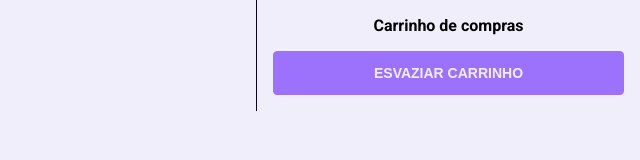
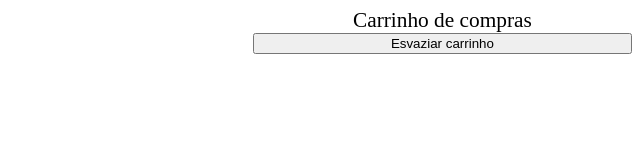
Before and after one commit to betrybe/decioneto2-test, a website: page index.html in a window 1280 px wide. Shown: the whole page, without its empty margins (640-1280 px from the left). Drawn offline with Linux system fonts and the light colour scheme.

Commit message:
trocados os estilos para o anterior

```diff
--- a/style.css
+++ b/style.css
@@ -1,37 +1,7 @@
-@import url('https://fonts.googleapis.com/css2?family=Roboto:wght@400;700&display=swap');
-
-:root {
-  --white-violet: #F1EEFC;
-  --violet: #9c72fd;
-  --royal-violet: #572fda;
-  --dark-violet: #0c0128;
-}
-
-* {
-  margin: 0;
-  padding: 0;
-  box-sizing: border-box;
-}
-
-body {
-  font-family: 'Roboto', sans-serif;
-  font-size: 16px;
-  background-color: #F1EEFC;
-
-  -webkit-font-smoothing: antialiased;
-
-  min-height: 100vh;
-}
-
-button {
-  cursor: pointer;
-}
-
 .container {
   display: flex;
   justify-content: space-around;
   width: 100%;
-  min-height: 100vh;
 }
 
 .items {
@@ -39,8 +9,6 @@ button {
   flex-basis: 70%;
   flex-wrap: wrap;
   justify-content: center;
-
-  height: 100%;
 }
 
 .item {
@@ -52,8 +20,6 @@ button {
   height: auto;
   margin: 5px;
   width: 200px;
-
-  color: var(--dark-violet)
 }
 
 .item .item__sku {
@@ -82,38 +48,10 @@ button {
   display: flex;
   flex-basis: 30%;
   flex-flow: column wrap;
-
-  padding: 1rem;
-
-  border-left: 1px solid var(--dark-violet);
-
-  height: 100%
 }
 
 .cart .cart__title {
+  flex-basis: 1;
+  font-size: 16pt;
   text-align: center;
-  font-weight: 700;
-
-  margin-bottom: 1rem;
 }
-
-.empty-cart {
-  background-color: var(--violet);
-  border: 1px solid var(--violet);
-  padding: 0.8rem 2rem;
-
-  text-transform: uppercase;
-  font-weight: 700;
-  font-size: 14px;
-
-  color: var(--white-violet);
-
-  border-radius: 4px;
-
-  transition: all 0.2s linear;
-}
-
-.empty-cart:hover {
-  background-color: transparent;
-  color: var(--violet)
-}
```
